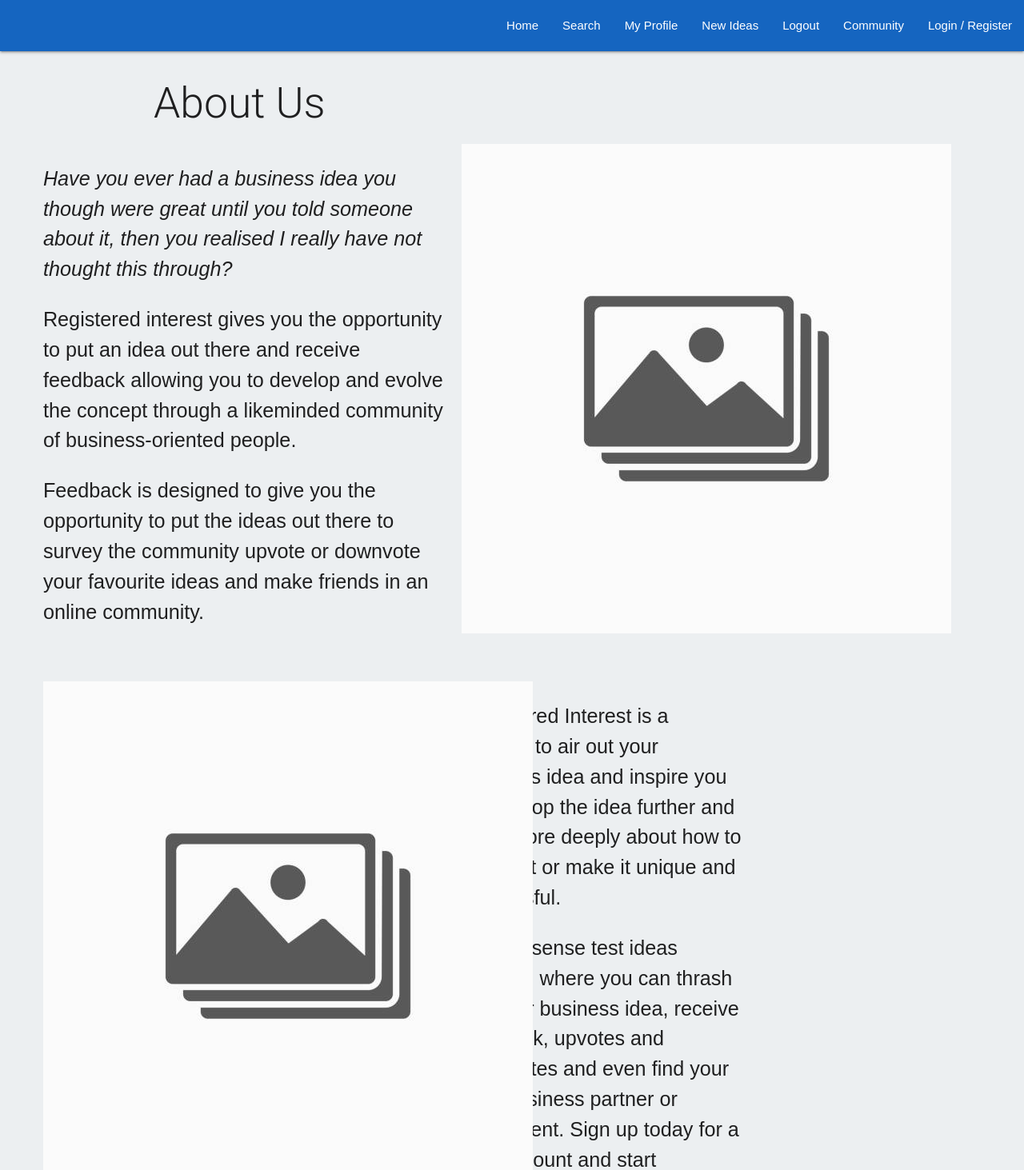
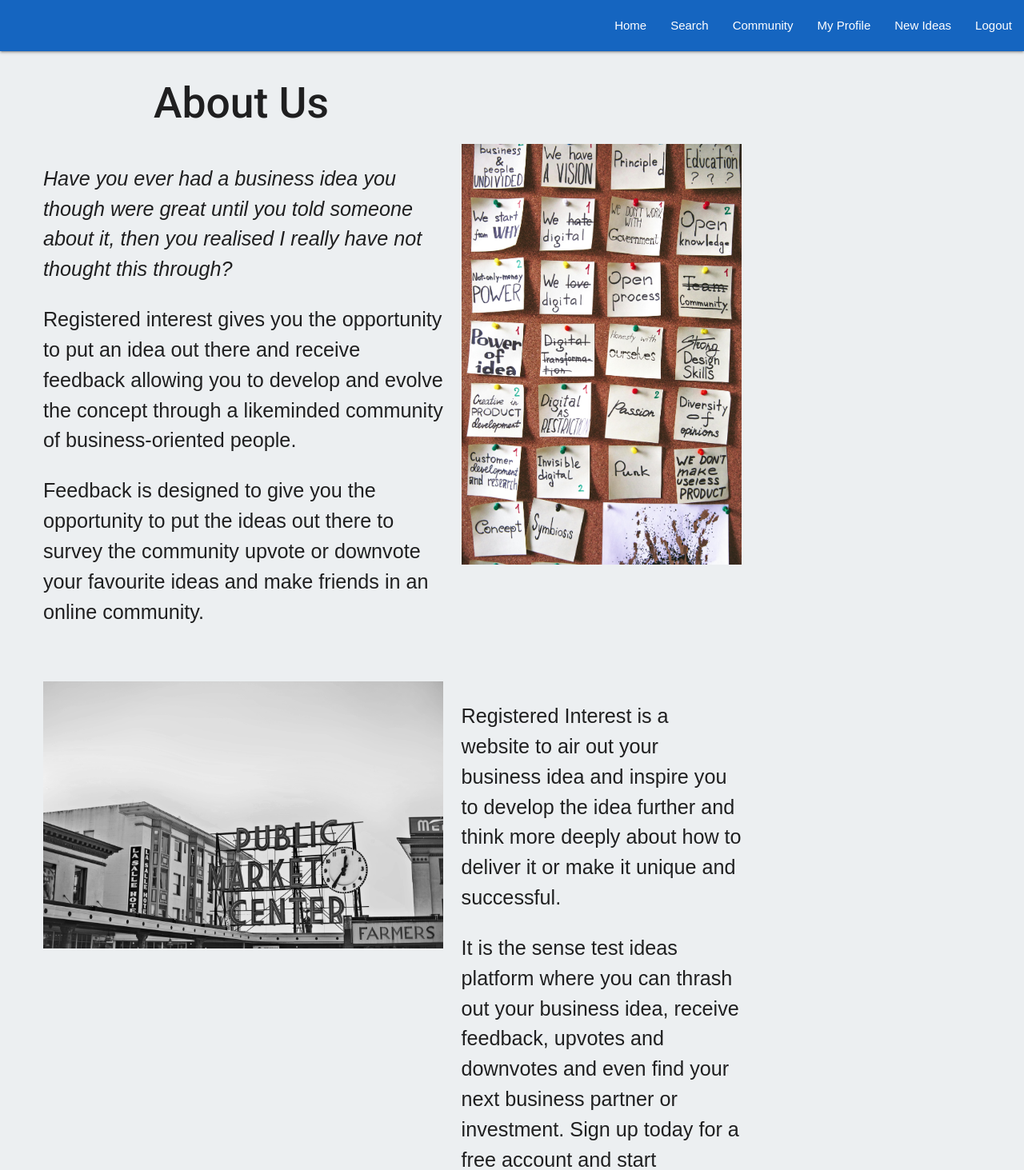
Before and after one commit to jlewis-89/Milestone-Project-3, a Flask app: page / in a window 1280 px wide. Shown: the top 1463 px of the page at 80% size. Run offline with Flask 3, Linux system fonts and the light colour scheme; the visitor is signed in with stand-in values (Sample User, id 1); some libraries are stand-ins or nearby versions.

Commit message:
Edited Navbar items

```diff
--- a/static/js/script.js
+++ b/static/js/script.js
@@ -1,4 +1,5 @@
 document.addEventListener('DOMContentLoaded', function () {
     var elems = document.querySelectorAll('.sidenav');
     var instances = M.Sidenav.init(elems, options);
+    M.AutoInit();
 });
--- a/templates/about.html
+++ b/templates/about.html
@@ -1,9 +1,10 @@
 {% extends "base.html" %}
 {% block content %}
-<h2> About Us </h2>
+<h2><strong>About Us</strong></h2>
 
 <div class="row">
-    <div class="col s5 push-s5"><img src="static/assets/images/image placeholder.jpg" alt=""></div>
+    <div class="col s5 push-s5"><img class="responsive-img" src="static/assets/images/pexels-polina-zimmerman-3782134.jpg"
+            alt="ideas board image"></div>
     <div class="col s7 pull-s7"><span class="flow-text">
             <em>
                 <p>Have you ever had a business idea you though were great until you told someone about it, then you
@@ -34,7 +35,8 @@
             </p>
 
         </span></div>
-    <div class="col s7 pull-s7"><img src="static/assets/images/image placeholder.jpg" alt=""></div>
+    <div class="col s7 pull-s7"><img class="responsive-img" src="static/assets/images/pexels-pixabay-270012.jpg" alt="public market image">
+    </div>
 </div>
 <br>
 <div class="row center">
--- a/templates/base.html
+++ b/templates/base.html
@@ -22,13 +22,14 @@
                 <ul class="right hide-on-med-and-down">
                     <li><a href="{{ url_for('about') }}">Home</a></li>
                     <li><a href="{{ url_for('search') }}">Search</a></li>
+                    <li><a href="{{ url_for('community') }}">Community</a></li>
                     {% if session.user %}
                     <li><a href="{{ url_for('profile', username=session['user']) }}">My Profile</a></li>
                     <li><a href="{{ url_for('ideas') }}">New Ideas</a></li>
                     <li><a href="{{ url_for('logout') }}">Logout</a></li>
+                    {% else %}
+                    <li><a href="{{ url_for('login') }}">Login / Register</a></li>
                     {% endif %}
-                    <li><a href="{{ url_for('community') }}">Community</a></li>
-                    <li><a href="{{ url_for('login') }}">Login / Register</a></li>
                 </ul>
             </div>
         </nav>
@@ -36,13 +37,14 @@
         <ul class="sidenav" id="mobile-demo">
             <li><a href="{{ url_for('about') }}">Home</a></li>
             <li><a href="{{ url_for('search') }}">Search</a></li>
+            <li><a href="{{ url_for('community') }}">Community</a></li>
             {% if session.user %}
             <li><a href="{{ url_for('profile', username=session['user']) }}">My Profile</a></li>
             <li><a href="{{ url_for('ideas') }}">New Ideas</a></li>
             <li><a href="{{ url_for('logout') }}">Logout</a></li>
+            {% else %}
+            <li><a href="{{ url_for('login') }}">Login / Register</a></li>
             {% endif %}
-            <li><a href="{{ url_for('community') }}">Community</a></li>
-            <li><a href="{{ url_for('login') }}">Login / Register</a></li>
         </ul>
 
     </header>
--- a/templates/community.html
+++ b/templates/community.html
@@ -1,6 +1,6 @@
 {% extends "base.html" %}
 {% block content %}
-<h2> Community </h2>
+<h2><strong>Community</strong></h2>
 <p>Access all the community business ideas here</p>
 
 <ul>
--- a/templates/ideas.html
+++ b/templates/ideas.html
@@ -1,6 +1,6 @@
 {% extends "base.html" %}
 {% block content %}
-<h2> Create a new Business Idea </h2>
+<h2><strong>Create a new Business Idea</strong></h2>
 
 <div class="row">
     <div class="col s12 m6 ">
--- a/templates/login.html
+++ b/templates/login.html
@@ -5,7 +5,7 @@
         <div class="card blue-grey darken-1">
             <div class="card-content white-text">
                 <span class="card-title">
-                    <h3>Login</h3>
+                    <h3><strong>Login</strong></h3>
                 </span>
             </div>
             <div class="card-action">
--- a/templates/search.html
+++ b/templates/search.html
@@ -1,5 +1,5 @@
 {% extends "base.html" %}
 {% block content %}
-<h2> Search </h2>
+<h2><strong>Search</strong></h2>
 
 {% endblock %}
```
Also changed, not shown: static/css/style.css (line endings or trailing spaces).
